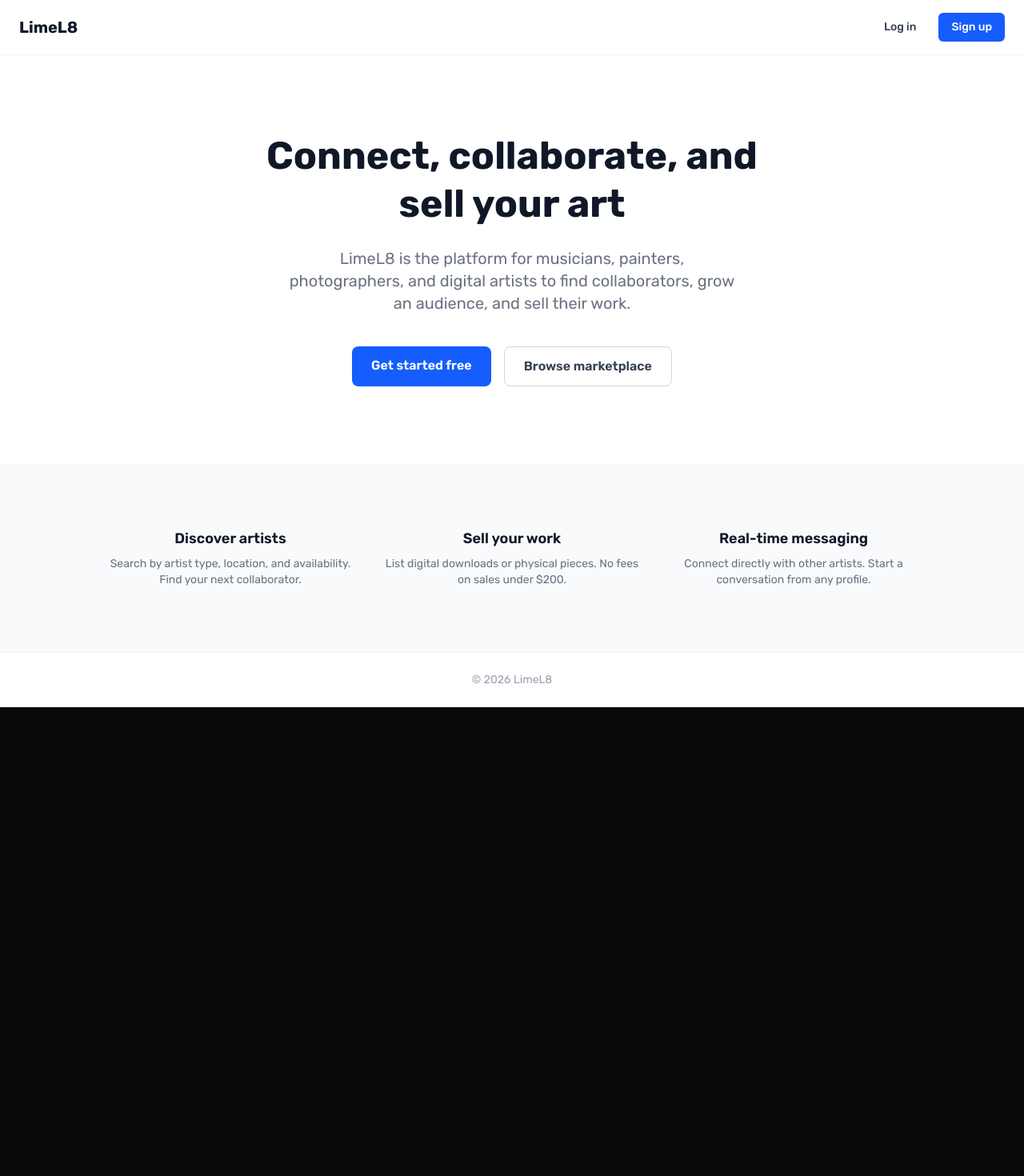
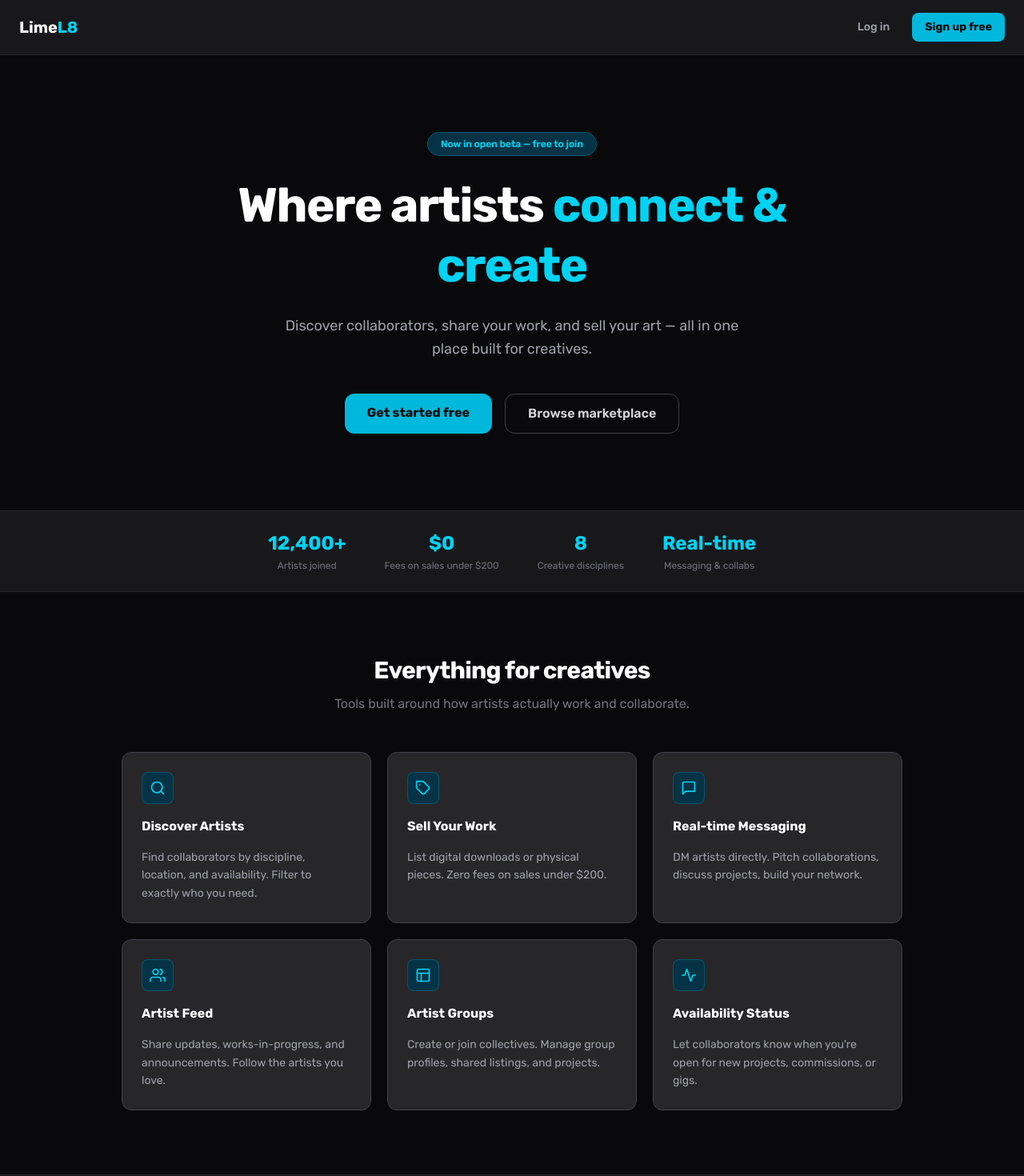
Before and after one commit to sritamsarkarai/limel8, a Next.js app: page / in a window 1280 px wide. Shown: the top 1470 px of the page at 80% size. Before the commit the page ends 884 px from the top, so only its background shows below. Built offline with nearby package versions, Linux system fonts and the light colour scheme.

Commit message:
feat: dark zinc + cyan landing page

```diff
--- a/app/page.tsx
+++ b/app/page.tsx
@@ -2,67 +2,179 @@ import Link from "next/link";
 
 export default function Home() {
   return (
-    <main className="min-h-screen bg-white flex flex-col">
-      <header className="px-6 py-4 flex items-center justify-between border-b border-gray-100">
-        <span className="text-xl font-bold text-gray-900">LimeL8</span>
-        <div className="flex gap-3">
+    <main className="min-h-screen bg-zinc-950 flex flex-col">
+      {/* Navbar */}
+      <header className="px-6 py-4 flex items-center justify-between border-b border-zinc-800 bg-zinc-900">
+        <span className="text-xl font-bold text-white" style={{ fontFamily: "var(--font-heading)" }}>
+          Lime<span className="text-cyan-400">L8</span>
+        </span>
+        <div className="flex gap-3 items-center">
           <Link
             href="/login"
-            className="px-4 py-2 text-sm font-medium text-gray-700 hover:text-gray-900"
+            className="px-4 py-2 text-sm font-medium text-zinc-400 hover:text-white transition-colors cursor-pointer"
           >
             Log in
           </Link>
           <Link
             href="/register"
-            className="px-4 py-2 text-sm font-medium text-white bg-blue-600 rounded-md hover:bg-blue-700"
+            className="px-4 py-2 text-sm font-bold text-zinc-950 bg-cyan-500 rounded-lg hover:bg-cyan-600 transition-colors cursor-pointer"
           >
-            Sign up
+            Sign up free
           </Link>
         </div>
       </header>
 
+      {/* Hero */}
       <section className="flex-1 flex flex-col items-center justify-center px-6 py-24 text-center">
-        <h1 className="text-5xl font-bold text-gray-900 max-w-2xl leading-tight">
-          Connect, collaborate, and sell your art
+        <div className="inline-block mb-6 px-4 py-1.5 rounded-full text-xs font-semibold text-cyan-400 bg-cyan-950 border border-cyan-500/25">
+          Now in open beta — free to join
+        </div>
+        <h1
+          className="text-5xl sm:text-6xl font-extrabold text-white max-w-3xl leading-tight tracking-tight"
+          style={{ fontFamily: "var(--font-heading)" }}
+        >
+          Where artists{" "}
+          <span className="text-cyan-400">connect &amp; create</span>
         </h1>
-        <p className="mt-6 text-xl text-gray-500 max-w-xl">
-          LimeL8 is the platform for musicians, painters, photographers, and digital artists to find collaborators, grow an audience, and sell their work.
+        <p className="mt-6 text-lg text-zinc-400 max-w-xl leading-relaxed">
+          Discover collaborators, share your work, and sell your art — all in one place built for creatives.
         </p>
-        <div className="mt-10 flex gap-4">
+        <div className="mt-10 flex gap-4 flex-wrap justify-center">
           <Link
             href="/register"
-            className="px-6 py-3 text-base font-semibold text-white bg-blue-600 rounded-lg hover:bg-blue-700"
+            className="px-7 py-3 text-base font-bold text-zinc-950 bg-cyan-500 rounded-xl hover:bg-cyan-600 transition-colors cursor-pointer"
           >
             Get started free
           </Link>
           <Link
             href="/marketplace"
-            className="px-6 py-3 text-base font-semibold text-gray-700 border border-gray-300 rounded-lg hover:bg-gray-50"
+            className="px-7 py-3 text-base font-semibold text-zinc-300 border border-zinc-700 rounded-xl hover:border-zinc-500 hover:text-white transition-colors cursor-pointer"
           >
             Browse marketplace
           </Link>
         </div>
       </section>
 
-      <section className="bg-gray-50 px-6 py-20">
-        <div className="max-w-5xl mx-auto grid gap-8 sm:grid-cols-3 text-center">
-          <div className="space-y-2">
-            <h2 className="text-lg font-semibold text-gray-900">Discover artists</h2>
-            <p className="text-gray-500 text-sm">Search by artist type, location, and availability. Find your next collaborator.</p>
-          </div>
-          <div className="space-y-2">
-            <h2 className="text-lg font-semibold text-gray-900">Sell your work</h2>
-            <p className="text-gray-500 text-sm">List digital downloads or physical pieces. No fees on sales under $200.</p>
-          </div>
-          <div className="space-y-2">
-            <h2 className="text-lg font-semibold text-gray-900">Real-time messaging</h2>
-            <p className="text-gray-500 text-sm">Connect directly with other artists. Start a conversation from any profile.</p>
-          </div>
+      {/* Stats bar */}
+      <div className="border-t border-b border-zinc-800 bg-zinc-900 py-6 px-6">
+        <div className="max-w-4xl mx-auto flex flex-wrap justify-center gap-12">
+          {[
+            { number: "12,400+", label: "Artists joined" },
+            { number: "$0", label: "Fees on sales under $200" },
+            { number: "8", label: "Creative disciplines" },
+            { number: "Real-time", label: "Messaging & collabs" },
+          ].map(({ number, label }) => (
+            <div key={label} className="text-center">
+              <div className="text-2xl font-extrabold text-cyan-400" style={{ fontFamily: "var(--font-heading)" }}>
+                {number}
+              </div>
+              <div className="text-xs text-zinc-500 mt-1">{label}</div>
+            </div>
+          ))}
+        </div>
+      </div>
+
+      {/* Features */}
+      <section className="px-6 py-20 max-w-5xl mx-auto w-full">
+        <div className="text-center mb-12">
+          <h2
+            className="text-3xl font-extrabold text-white tracking-tight"
+            style={{ fontFamily: "var(--font-heading)" }}
+          >
+            Everything for creatives
+          </h2>
+          <p className="mt-3 text-zinc-500">Tools built around how artists actually work and collaborate.</p>
+        </div>
+        <div className="grid gap-5 sm:grid-cols-2 lg:grid-cols-3">
+          {[
+            {
+              title: "Discover Artists",
+              desc: "Find collaborators by discipline, location, and availability. Filter to exactly who you need.",
+              icon: (
+                <svg className="w-5 h-5" viewBox="0 0 24 24" fill="none" stroke="currentColor" strokeWidth={2} strokeLinecap="round" strokeLinejoin="round">
+                  <circle cx="11" cy="11" r="8"/><path d="m21 21-4.35-4.35"/>
+                </svg>
+              ),
+            },
+            {
+              title: "Sell Your Work",
+              desc: "List digital downloads or physical pieces. Zero fees on sales under $200.",
+              icon: (
+                <svg className="w-5 h-5" viewBox="0 0 24 24" fill="none" stroke="currentColor" strokeWidth={2} strokeLinecap="round" strokeLinejoin="round">
+                  <path d="M20.59 13.41l-7.17 7.17a2 2 0 0 1-2.83 0L2 12V2h10l8.59 8.59a2 2 0 0 1 0 2.82z"/><line x1="7" y1="7" x2="7.01" y2="7"/>
+                </svg>
+              ),
+            },
+            {
+              title: "Real-time Messaging",
+              desc: "DM artists directly. Pitch collaborations, discuss projects, build your network.",
+              icon: (
+                <svg className="w-5 h-5" viewBox="0 0 24 24" fill="none" stroke="currentColor" strokeWidth={2} strokeLinecap="round" strokeLinejoin="round">
+                  <path d="M21 15a2 2 0 0 1-2 2H7l-4 4V5a2 2 0 0 1 2-2h14a2 2 0 0 1 2 2z"/>
+                </svg>
+              ),
+            },
+            {
+              title: "Artist Feed",
+              desc: "Share updates, works-in-progress, and announcements. Follow the artists you love.",
+              icon: (
+                <svg className="w-5 h-5" viewBox="0 0 24 24" fill="none" stroke="currentColor" strokeWidth={2} strokeLinecap="round" strokeLinejoin="round">
+                  <path d="M17 21v-2a4 4 0 0 0-4-4H5a4 4 0 0 0-4 4v2"/><circle cx="9" cy="7" r="4"/><path d="M23 21v-2a4 4 0 0 0-3-3.87"/><path d="M16 3.13a4 4 0 0 1 0 7.75"/>
+                </svg>
+              ),
+            },
+            {
+              title: "Artist Groups",
+              desc: "Create or join collectives. Manage group profiles, shared listings, and projects.",
+              icon: (
+                <svg className="w-5 h-5" viewBox="0 0 24 24" fill="none" stroke="currentColor" strokeWidth={2} strokeLinecap="round" strokeLinejoin="round">
+                  <rect x="3" y="3" width="18" height="18" rx="2"/><path d="M3 9h18M9 21V9"/>
+                </svg>
+              ),
+            },
+            {
+              title: "Availability Status",
+              desc: "Let collaborators know when you're open for new projects, commissions, or gigs.",
+              icon: (
+                <svg className="w-5 h-5" viewBox="0 0 24 24" fill="none" stroke="currentColor" strokeWidth={2} strokeLinecap="round" strokeLinejoin="round">
+                  <polyline points="22 12 18 12 15 21 9 3 6 12 2 12"/>
+                </svg>
+              ),
+            },
+          ].map(({ title, desc, icon }) => (
+            <div key={title} className="bg-zinc-800 border border-zinc-700 rounded-xl p-6 flex flex-col gap-4">
+              <div className="w-10 h-10 rounded-lg bg-cyan-950 border border-cyan-500/25 flex items-center justify-center text-cyan-400">
+                {icon}
+              </div>
+              <h3 className="font-bold text-white" style={{ fontFamily: "var(--font-heading)" }}>{title}</h3>
+              <p className="text-sm text-zinc-400 leading-relaxed">{desc}</p>
+            </div>
+          ))}
         </div>
       </section>
 
-      <footer className="px-6 py-6 text-center text-sm text-gray-400 border-t border-gray-100">
-        &copy; {new Date().getFullYear()} LimeL8
+      {/* CTA */}
+      <section className="px-6 py-20 text-center border-t border-zinc-800 bg-zinc-900">
+        <h2
+          className="text-4xl font-extrabold text-white tracking-tight"
+          style={{ fontFamily: "var(--font-heading)" }}
+        >
+          Ready to <span className="text-cyan-400">create</span>?
+        </h2>
+        <p className="mt-4 text-zinc-400 max-w-md mx-auto">
+          Join thousands of artists already connecting and selling on LimeL8.
+        </p>
+        <Link
+          href="/register"
+          className="inline-block mt-8 px-8 py-4 text-base font-bold text-zinc-950 bg-cyan-500 rounded-xl hover:bg-cyan-600 transition-colors cursor-pointer"
+        >
+          Start for free — no credit card
+        </Link>
+      </section>
+
+      {/* Footer */}
+      <footer className="px-6 py-6 text-center text-sm text-zinc-600 border-t border-zinc-800 bg-zinc-900">
+        &copy; {new Date().getFullYear()} LimeL8. Built for artists.
       </footer>
     </main>
   );
```
